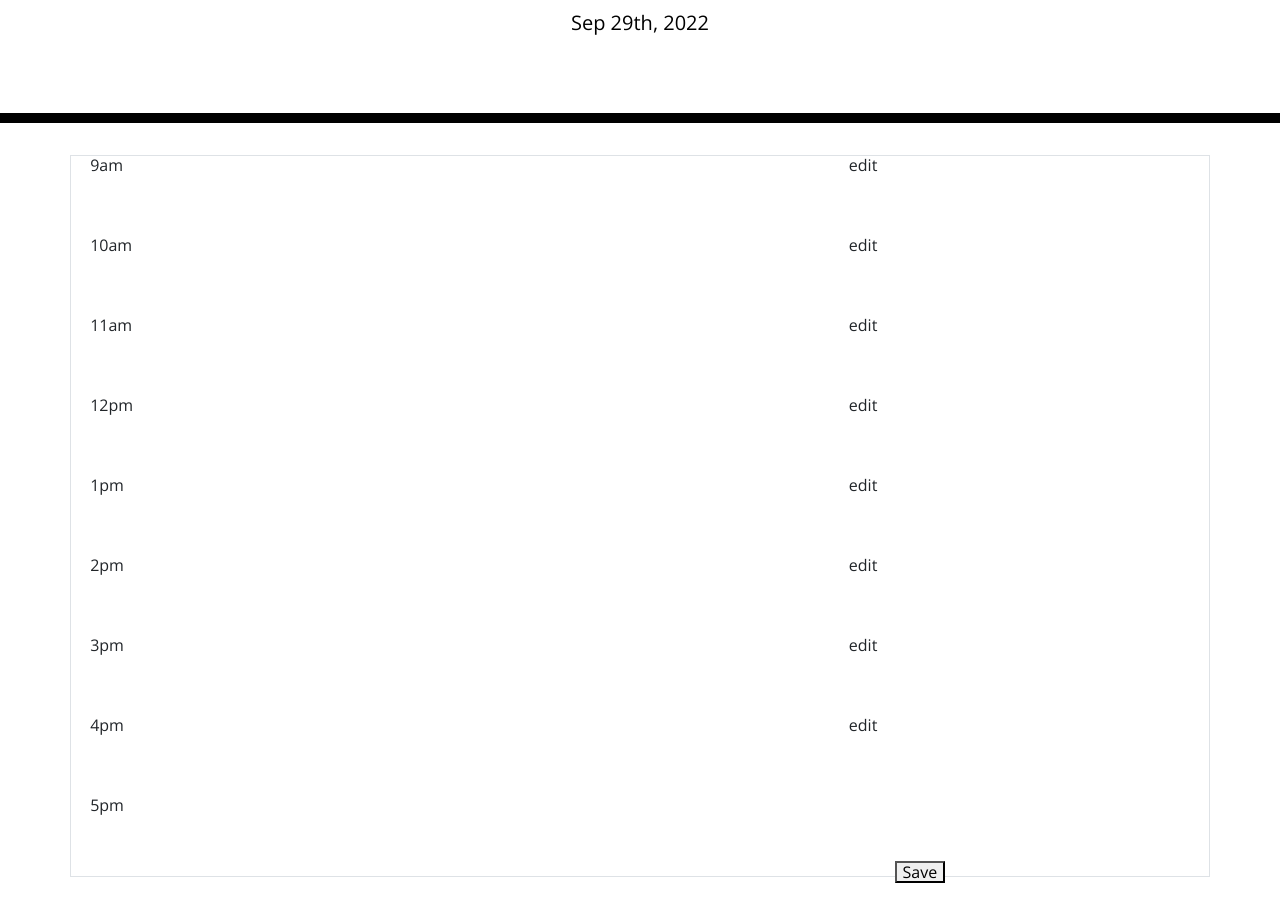
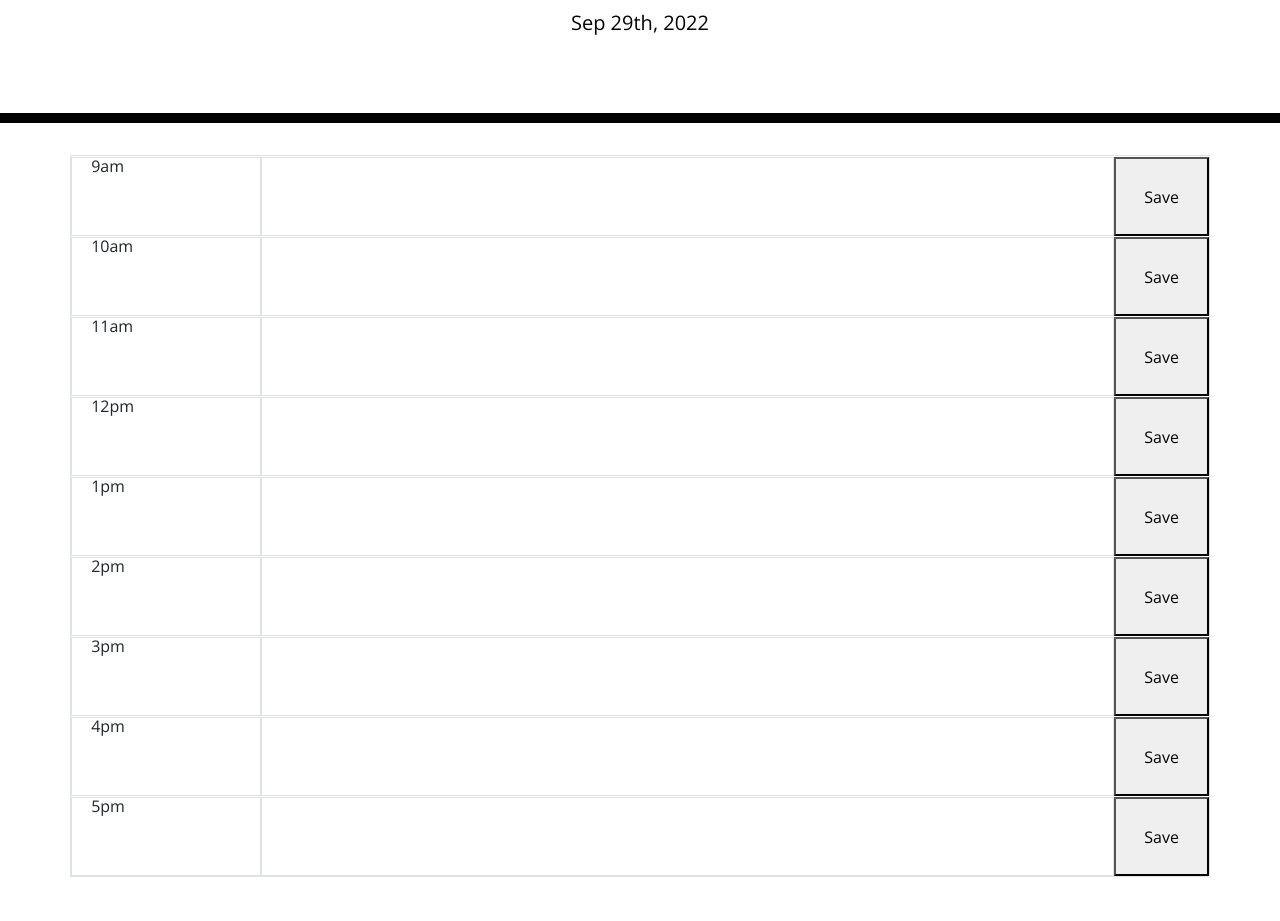
Before and after one commit to Nwsheats/Work-Day-Scheduler, a plain HTML site: page index.html in a window 1280 px wide. Shown: the part 181-1102 px from the top of the page. After the commit the page ends 1058 px from the top, so only its background shows below. Drawn offline with nearby package versions, Linux system fonts and the light colour scheme.

Commit message:
added HTML and javascript variables + a function

```diff
--- a/index.html
+++ b/index.html
@@ -28,53 +28,52 @@
       <p class="lead">A simple calendar app for scheduling your work day</p>
       <p id="currentDay" class="lead"></p>
     </header>
-    <div class="container border" spellcheck="false">
-        <div class="row my-row">
-            <div class="col my-col col-a1 colorcode" id="9"> 9am </div>
-            <div class="col my-col col-a2 edit_cont" > </div>
-            <div class="col my-col col-a3 edit_btn"> edit </div>
-        </div>
-        <div class="row my-row">
-            <div class="col my-col col-a1 colorcode" id="10"> 10am </div>
-            <div class="col my-col col-a2 edit_cont" > </div>
-            <div class="col my-col col-a3 edit_btn"> edit </div>
-        </div>
-        <div class="row my-row" >
-            <div class="col my-col col-b1 colorcode" id="11"> 11am </div>
-            <div class="col my-col col-b2 edit_cont">  </div>
-            <div class="col my-col col-b3 edit_btn"> edit </div>
-        </div>
-        <div class="row my-row" >
-            <div class="col my-col col-b1 colorcode" id="12"> 12pm </div>
-            <div class="col my-col col-b2 edit_cont">  </div>
-            <div class="col my-col col-b3 edit_btn"> edit </div>
-        </div>
-        <div class="row my-row" >
-            <div class="col my-col col-b1 colorcode" id="13"> 1pm </div>
-            <div class="col my-col col-b2 edit_cont">  </div>
-            <div class="col my-col col-b3 edit_btn"> edit </div>
-        </div>
-        <div class="row my-row" >
-            <div class="col my-col col-b1 colorcode" id="14"> 2pm </div>
-            <div class="col my-col col-b2 edit_cont">  </div>
-            <div class="col my-col col-b3 edit_btn"> edit </div>
-        </div>
-        <div class="row my-row">
-            <div class="col my-col col-a1 colorcode" id="15"> 3pm </div>
-            <div class="col my-col col-a2 edit_cont" > </div>
-            <div class="col my-col col-a3 edit_btn"> edit </div>
-        </div>
-        <div class="row my-row" >
-          <div class="col my-col col-b1 colorcode" id="16"> 4pm </div>
-          <div class="col my-col col-b2 edit_cont">  </div>
-          <div class="col my-col col-b3 edit_btn"> edit </div>
-      </div>
-      <div class="row my-row">
-          <div class="col my-col col-a1 colorcode" id="17"> 5pm </div>
-          <div class="col my-col col-a2 edit_cont" > </div>
-          <div class="col my-col col-a3 edit_btn">
-            <button class="my-5" id="save-button">Save</button>
-          </div>
+    <div class="container border" id="schedule">
+        <form class="row">
+            <div class="col-2 border" id="9"> 9am </div>
+            <input class="col-9 border" id="content"></input>
+            <button class="col edit_btn" id="save-button">Save</button>
+        </form>
+        <form class="row">
+            <div class="col-2 border" id="10"> 10am </div>
+            <input class="col-9 border" id="content"></input>
+            <button class="col edit_btn" id="save-button">Save</button>
+        </form>
+        <form class="row" >
+            <div class="col-2 border" id="11"> 11am </div>
+            <input class="col-9 border" id="content"></input>
+            <button class="col edit_btn" id="save-button">Save</button>
+        </form>
+        <form class="row" >
+            <div class="col-2 border" id="12"> 12pm </div>
+            <input class="col-9 border" id="content"></input>
+            <button class="col edit_btn" id="save-button">Save</button>
+        </form>
+        <form class="row" >
+            <div class="col-2 border" id="13"> 1pm </div>
+            <input class="col-9 border" id="content"></input>
+            <button class="col edit_btn" id="save-button">Save</button>
+        </form>
+        <form class="row" >
+            <div class="col-2 border" id="14"> 2pm </div>
+            <input class="col-9 border" id="content"></input>
+            <button class="col edit_btn" id="save-button">Save</button>
+        </form>
+        <form class="row">
+            <div class="col-2 border" id="15"> 3pm </div>
+            <input class="col-9 border" id="content"></input>
+            <button class="col edit_btn" id="save-button">Save</button>
+        </form>
+        <form class="row" >
+          <div class="col-2 border" id="16"> 4pm </div>
+          <input class="col-9 border" id="content"></input>
+          <button class="col edit_btn" id="save-button">Save</button>
+        </form>
+      <form class="row">
+          <div class="col-2 border" id="17"> 5pm </div>
+          <input class="col-9 border" id="content"></input>
+          <button class="col edit_btn" id="save-button">Save</button>
+      </form>
       </div>
     </div>
     </div>
--- a/script.js
+++ b/script.js
@@ -2,3 +2,25 @@ console.log()
 
 let dateToday = moment();
 $("#currentDay").text(dateToday.format("MMM Do, YYYY"));
+
+let scheduleBox = $('#schedule');
+let content = $('#content');
+let nineAM = $('#9');
+let tenAM = $('#10');
+let elevenAM = $('#11');
+let noon = $('#12');
+let onePM = $('#13');
+let twoPM = $('#14');
+let threePM = $('#15');
+let fourPM = $('#16');
+let fivePM = $('#17');
+
+
+function contentSubmit(event) {
+  event.preventDefault();
+  let dailyTask = $('input[name="content"]').val();
+  content.append('<li>' + dailyTask + '</li>');
+  $('input[name="content"]').val('');
+}
+
+scheduleBox.on('submit', contentSubmit);
```
